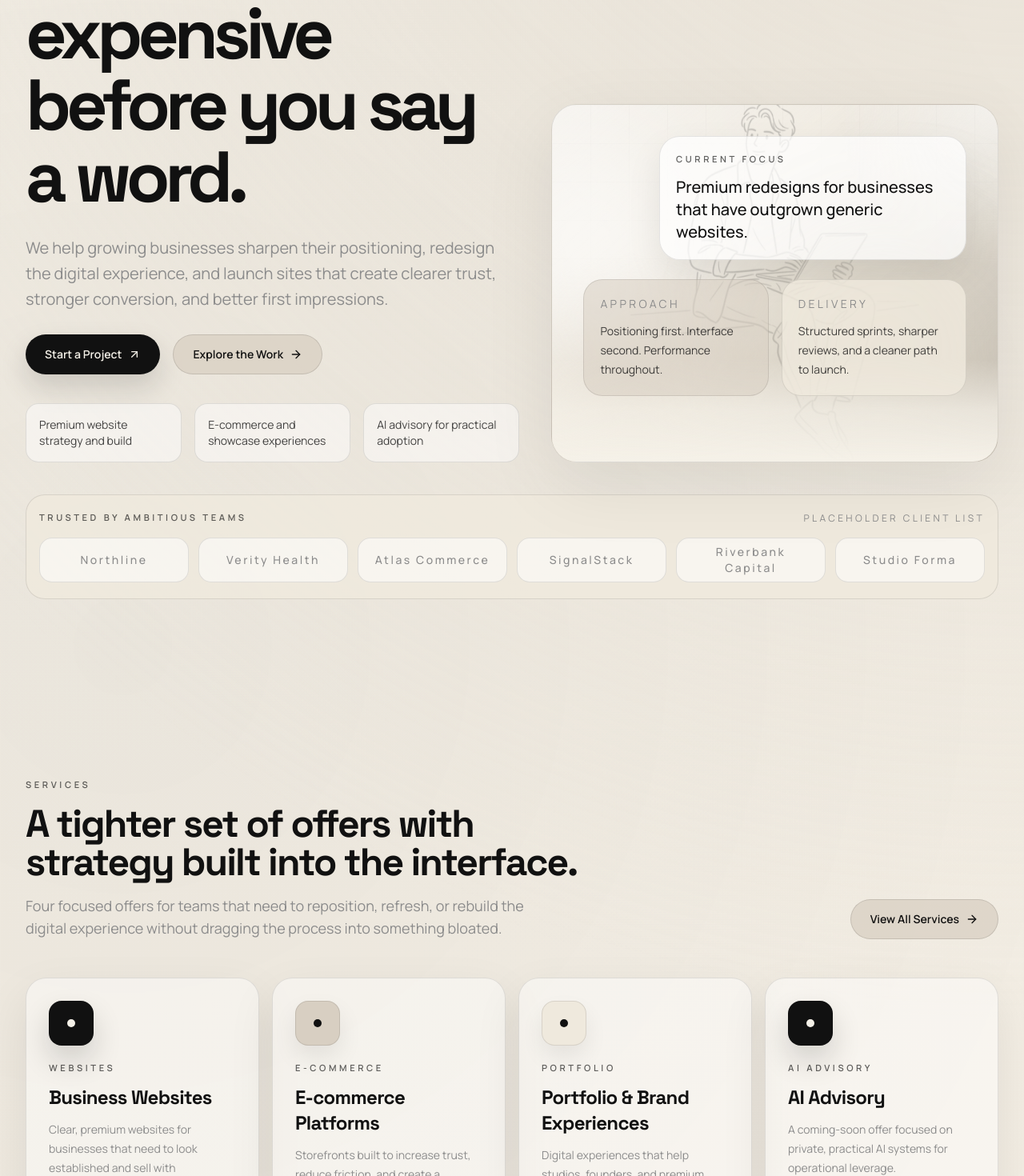
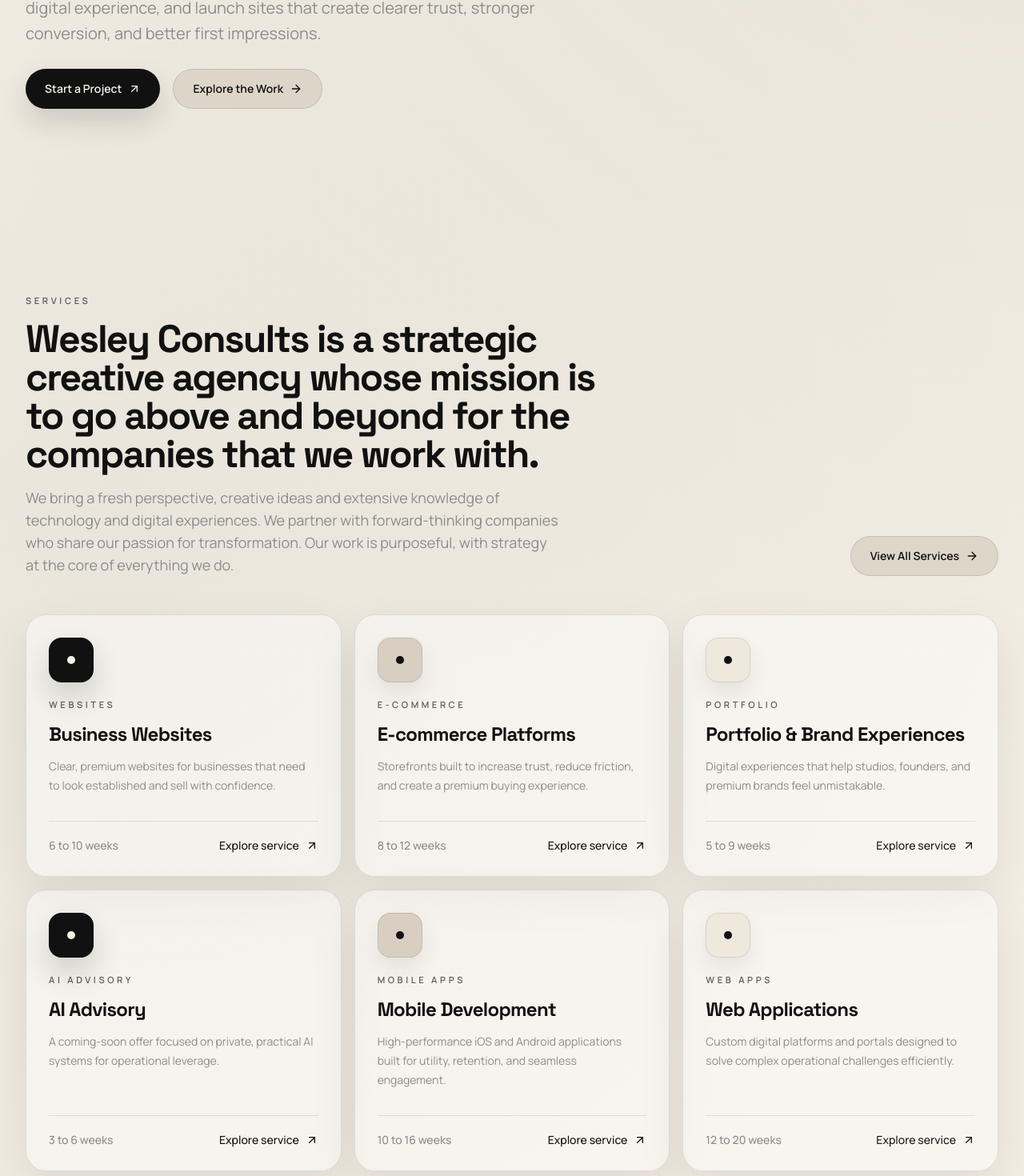
Before and after one commit to edwinidan/WesleyConsults, a React (Vite) app: page / in a window 1280 px wide. Shown: the part 530-2000 px from the top of the page at 80% size. Built offline with nearby package versions, Linux system fonts and the light colour scheme.

Commit message:
Refine homepage layout and expand services

```diff
--- a/src/components/Footer.tsx
+++ b/src/components/Footer.tsx
@@ -1,9 +1,7 @@
-import { ArrowUpRight } from 'lucide-react';
 import { Link } from 'react-router-dom';
 import {
   contactMethods,
   footerSecondaryLinks,
-  sectors,
   services,
 } from '../content/siteContent';
 
@@ -11,18 +9,9 @@ export default function Footer() {
   return (
     <footer className="border-t border-ink/12 bg-ink pb-8 pt-16">
       <div className="shell-container">
-        <div className="mb-14 grid gap-10 xl:grid-cols-[1.4fr_repeat(3,minmax(0,1fr))]">
+        <div className="mb-14 grid gap-10 xl:grid-cols-[1.4fr_repeat(2,minmax(0,1fr))]">
           <div className="space-y-6">
             <span className="eyebrow text-canvas/62">Wesley Consults</span>
-            <h2 className="max-w-md text-3xl font-semibold tracking-[-0.04em] text-canvas md:text-4xl">
-              Premium websites and digital experiences for teams that need sharper momentum.
-            </h2>
-            <p className="max-w-lg text-sm leading-7 text-canvas/68">
-              Strategy-led design and front-end execution for businesses that want their digital presence to feel clearer, faster, and more authoritative.
-            </p>
-            <Link className="button-primary-inverse" to="/contact">
-              Start a Project <ArrowUpRight className="h-4 w-4" />
-            </Link>
           </div>
 
           <div>
@@ -40,20 +29,7 @@ export default function Footer() {
             </ul>
           </div>
 
-          <div>
-            <h3 className="mb-5 text-sm font-semibold uppercase tracking-[0.24em] text-canvas/58">
-              Sectors
-            </h3>
-            <ul className="space-y-3 text-sm text-canvas/68">
-              {sectors.map((sector) => (
-                <li key={sector.id}>
-                  <Link className="transition hover:text-canvas" to={`/about#${sector.id}`}>
-                    {sector.title}
-                  </Link>
-                </li>
-              ))}
-            </ul>
-          </div>
+
 
           <div>
             <h3 className="mb-5 text-sm font-semibold uppercase tracking-[0.24em] text-canvas/58">
--- a/src/components/Navbar.tsx
+++ b/src/components/Navbar.tsx
@@ -31,23 +31,21 @@ export default function Navbar() {
     <header className="fixed inset-x-0 top-0 z-50">
       {/* Pill wrapper — shrinks/expands on scroll */}
       <div
-        className={`mx-auto transition-all duration-500 ease-[cubic-bezier(0.4,0,0.2,1)] ${
-          flat
+        className={`mx-auto transition-all duration-500 ease-[cubic-bezier(0.4,0,0.2,1)] ${flat
           ? // Flat: full shell width, transparent — matches shell-container sizing
-              'mt-0 max-w-7xl px-4 sm:px-6 lg:px-8 rounded-none border-0 bg-transparent shadow-none'
+          'mt-0 mx-3 sm:mx-auto max-w-7xl px-2 sm:px-6 lg:px-8 rounded-none border-0 bg-transparent shadow-none'
           : // Pill: narrower, centered, white bg, rounded, shadow
-              'mt-3 max-w-4xl px-3 rounded-full border border-ink/10 bg-white/90 shadow-[0_8px_40px_rgba(17,17,17,0.10)] backdrop-blur-xl'
+          'mt-2 mx-3 sm:mx-auto sm:mt-3 max-w-4xl px-2 sm:px-3 rounded-full border border-ink/10 bg-white/90 shadow-[0_8px_40px_rgba(17,17,17,0.10)] backdrop-blur-xl'
           }`}
       >
         <nav
           aria-label="Main navigation"
-          className="flex min-h-[4.25rem] items-center justify-between gap-6"
+          className="flex min-h-[3rem] md:min-h-[4.25rem] items-center justify-between gap-3 sm:gap-6"
         >
           {/* Logo */}
           <Link className="flex items-center gap-3" to="/">
             <span
-              className={`flex h-10 w-10 flex-shrink-0 items-center justify-center rounded-full border text-sm font-semibold tracking-[0.16em] transition-all duration-500 ${
-                flat
+              className={`flex h-8 w-8 md:h-10 md:w-10 flex-shrink-0 items-center justify-center rounded-full border text-xs font-semibold tracking-[0.16em] transition-all duration-500 ${flat
                 ? 'border-ink/20 bg-canvas text-ink'
                 : 'border-ink/12 bg-ink text-canvas'
                 }`}
@@ -146,13 +144,12 @@ export default function Navbar() {
 
             <button
               aria-expanded={isOpen}
-              className={`inline-flex h-11 w-11 items-center justify-center rounded-full border text-ink transition-all duration-500 lg:hidden ${
-                flat ? 'border-ink/20 bg-transparent' : 'border-ink/10 bg-white/52'
+              className={`inline-flex h-8 w-8 md:h-11 md:w-11 flex-shrink-0 items-center justify-center rounded-full border text-ink transition-all duration-500 lg:hidden ${flat ? 'border-ink/20 bg-transparent' : 'border-ink/10 bg-white/52'
                 }`}
               onClick={() => setIsOpen((value) => !value)}
               type="button"
             >
-              {isOpen ? <X className="h-5 w-5" /> : <Menu className="h-5 w-5" />}
+              {isOpen ? <X className="h-4 w-4 md:h-5 md:w-5" /> : <Menu className="h-4 w-4 md:h-5 md:w-5" />}
             </button>
           </div>
         </nav>
--- a/src/content/siteContent.ts
+++ b/src/content/siteContent.ts
@@ -182,13 +182,39 @@ export const services: ServiceItem[] = [
     audience: 'Leaders exploring AI with a bias toward useful, controlled deployment.',
     tone: 'charcoal',
   },
+  {
+    id: 'mobile-development',
+    title: 'Mobile Development',
+    shortTitle: 'Mobile Apps',
+    summary: 'High-performance iOS and Android applications built for utility, retention, and seamless engagement.',
+    description:
+      'We design and develop custom mobile applications that feel native, fast, and intuitive. From complex internal tools to consumer-facing products, we prioritise stability, clean architecture, and exceptional user experience.',
+    outcomes: ['Higher user retention', 'Native-level performance', 'Seamless cross-platform experiences', 'Reliable offline capabilities'],
+    deliverables: ['iOS & Android builds', 'UX/UI design', 'API integration', 'App store deployment', 'Maintenance strategy'],
+    timeline: '10 to 16 weeks',
+    audience: 'Brands and scaling startups needing robust mobile extensions of their core service.',
+    tone: 'taupe',
+  },
+  {
+    id: 'web-applications',
+    title: 'Web Applications',
+    shortTitle: 'Web Apps',
+    summary: 'Custom digital platforms and portals designed to solve complex operational challenges efficiently.',
+    description:
+      'We build powerful, scalable bespoke web applications that streamline workflows, manage data securely, and provide immediate access across devices without the friction of dedicated app store downloads.',
+    outcomes: ['Streamlined internal operations', 'Highly scalable architecture', 'Secure data management', 'Frictionless cross-device usage'],
+    deliverables: ['Full-stack development', 'System architecture', 'Database design', 'User permission models', 'End-to-end testing'],
+    timeline: '12 to 20 weeks',
+    audience: 'Businesses requiring custom software solutions, dashboards, and internal platforms.',
+    tone: 'cream',
+  },
 ];
 
 export const navGroups: NavGroup[] = [
   {
     key: 'services',
     label: 'Services',
-    description: 'Four focused offers designed to improve clarity, credibility, and conversion.',
+    description: 'Focused offers designed to improve clarity, credibility, and conversion.',
     items: services.map((service) => ({
       label: service.title,
       description: service.summary,
--- a/src/pages/Home.tsx
+++ b/src/pages/Home.tsx
@@ -2,11 +2,10 @@ import { motion } from 'motion/react';
 import { ArrowRight, ArrowUpRight } from 'lucide-react';
 import { Link } from 'react-router-dom';
 import CTASection from '../components/CTASection';
-import AmbientHeroMedia from '../components/AmbientHeroMedia';
+
 import FAQAccordion from '../components/FAQAccordion';
 import InsightCard from '../components/InsightCard';
 import Layout from '../components/Layout';
-import MetricsStrip from '../components/MetricsStrip';
 import PortfolioCard from '../components/PortfolioCard';
 import SectionHeading from '../components/SectionHeading';
 import ServiceCard from '../components/ServiceCard';
@@ -16,16 +15,15 @@ import {
   caseStudies,
   faqs,
   insights,
-  metrics,
   services,
 } from '../content/siteContent';
 
 export default function Home() {
   return (
     <Layout>
-      <section className="section-space pb-16 pt-10 md:pb-20 md:pt-16">
+      <section className="pb-16 pt-4 md:pb-20 md:pt-8">
         <div className="shell-container">
-          <div className="grid gap-10 lg:grid-cols-[1.05fr_0.95fr] lg:items-end">
+          <div className="flex flex-col justify-center pt-2 md:pt-4 pb-10">
             <div className="space-y-7">
               <motion.span
                 animate={{ opacity: 1, y: 0 }}
@@ -64,54 +62,13 @@ export default function Home() {
                   Explore the Work <ArrowRight className="h-4 w-4" />
                 </Link>
               </motion.div>
-              <motion.div
-                animate={{ opacity: 1 }}
-                className="grid max-w-2xl gap-4 pt-2 text-sm text-ink/78 sm:grid-cols-3"
-                initial={{ opacity: 0 }}
-                transition={{ delay: 0.28, duration: 0.5 }}
-              >
-                <div className="rounded-2xl border border-ink/10 bg-white/48 px-4 py-4">
-                  Premium website strategy and build
-                </div>
-                <div className="rounded-2xl border border-ink/10 bg-white/48 px-4 py-4">
-                  E-commerce and showcase experiences
-                </div>
-                <div className="rounded-2xl border border-ink/10 bg-white/48 px-4 py-4">
-                  AI advisory for practical adoption
-                </div>
-              </motion.div>
-            </div>
 
-            <div className="relative min-h-[28rem]">
-              <AmbientHeroMedia posterSrc="/hero-illustration.png" />
-              <div className="relative flex h-full flex-col justify-end gap-6 px-6 py-8 md:px-10 md:py-10">
-                <div className="ml-auto max-w-sm rounded-[1.6rem] border border-ink/10 bg-white/72 p-5 shadow-[0_18px_44px_rgba(17,17,17,0.08)]">
-                  <p className="eyebrow mb-3">Current focus</p>
-                  <p className="text-xl font-medium text-ink">
-                    Premium redesigns for businesses that have outgrown generic websites.
-                  </p>
-                </div>
-                <div className="grid gap-4 md:grid-cols-2">
-                  <div className="rounded-[1.5rem] border border-ink/10 bg-surface/56 p-5">
-                    <p className="text-sm uppercase tracking-[0.24em] text-muted">Approach</p>
-                    <p className="mt-3 text-sm leading-6 text-ink/78">
-                      Positioning first. Interface second. Performance throughout.
-                    </p>
-                  </div>
-                  <div className="rounded-[1.5rem] border border-ink/10 bg-canvas-alt/82 p-5">
-                    <p className="text-sm uppercase tracking-[0.24em] text-muted">Delivery</p>
-                    <p className="mt-3 text-sm leading-6 text-ink/78">
-                      Structured sprints, sharper reviews, and a cleaner path to launch.
-                    </p>
-                  </div>
-                </div>
-              </div>
+
+
             </div>
           </div>
 
-          <div className="mt-10">
-            <TrustedByRail items={brandMarks} />
-          </div>
+
         </div>
       </section>
 
@@ -119,15 +76,15 @@ export default function Home() {
         <div className="shell-container">
           <div className="mb-12 flex flex-col gap-6 lg:flex-row lg:items-end lg:justify-between">
             <SectionHeading
-              description="Four focused offers for teams that need to reposition, refresh, or rebuild the digital experience without dragging the process into something bloated."
+              description="We bring a fresh perspective, creative ideas and extensive knowledge of technology and digital experiences. We partner with forward-thinking companies who share our passion for transformation. Our work is purposeful, with strategy at the core of everything we do."
               eyebrow="Services"
-              title="A tighter set of offers with strategy built into the interface."
+              title="Wesley Consults is a strategic creative agency whose mission is to go above and beyond for the companies that we work with."
             />
             <Link className="button-secondary" to="/services">
               View All Services <ArrowRight className="h-4 w-4" />
             </Link>
           </div>
-          <div className="grid gap-4 md:grid-cols-2 xl:grid-cols-4">
+          <div className="grid gap-4 md:grid-cols-2 lg:grid-cols-3">
             {services.map((service) => (
               <div key={service.id}>
                 <ServiceCard service={service} />
@@ -165,19 +122,7 @@ export default function Home() {
         </div>
       </section>
 
-      <section className="section-space bg-canvas-alt/72">
-        <div className="shell-container">
-          <SectionHeading
-            align="center"
-            description="The emphasis is not vanity metrics. It is the website contributing more clearly to trust, sales conversations, and the quality of inbound demand."
-            eyebrow="Client Results"
-            title="A better website should create commercial leverage, not just a nicer homepage."
-          />
-          <div className="mt-12">
-            <MetricsStrip metrics={metrics} />
-          </div>
-        </div>
-      </section>
+
 
       <section className="section-space pt-8">
         <div className="shell-container">
```
Lines whose indentation alone changed are shown as unchanged.
